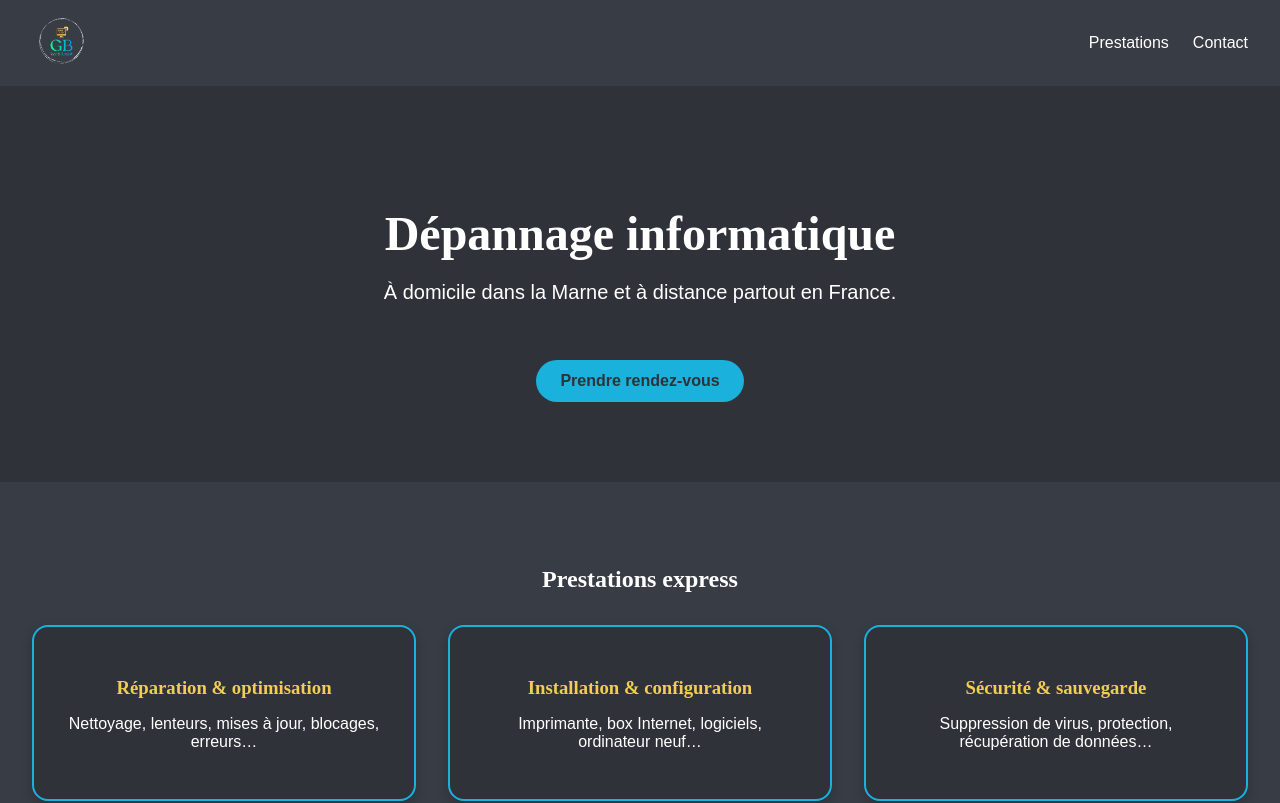
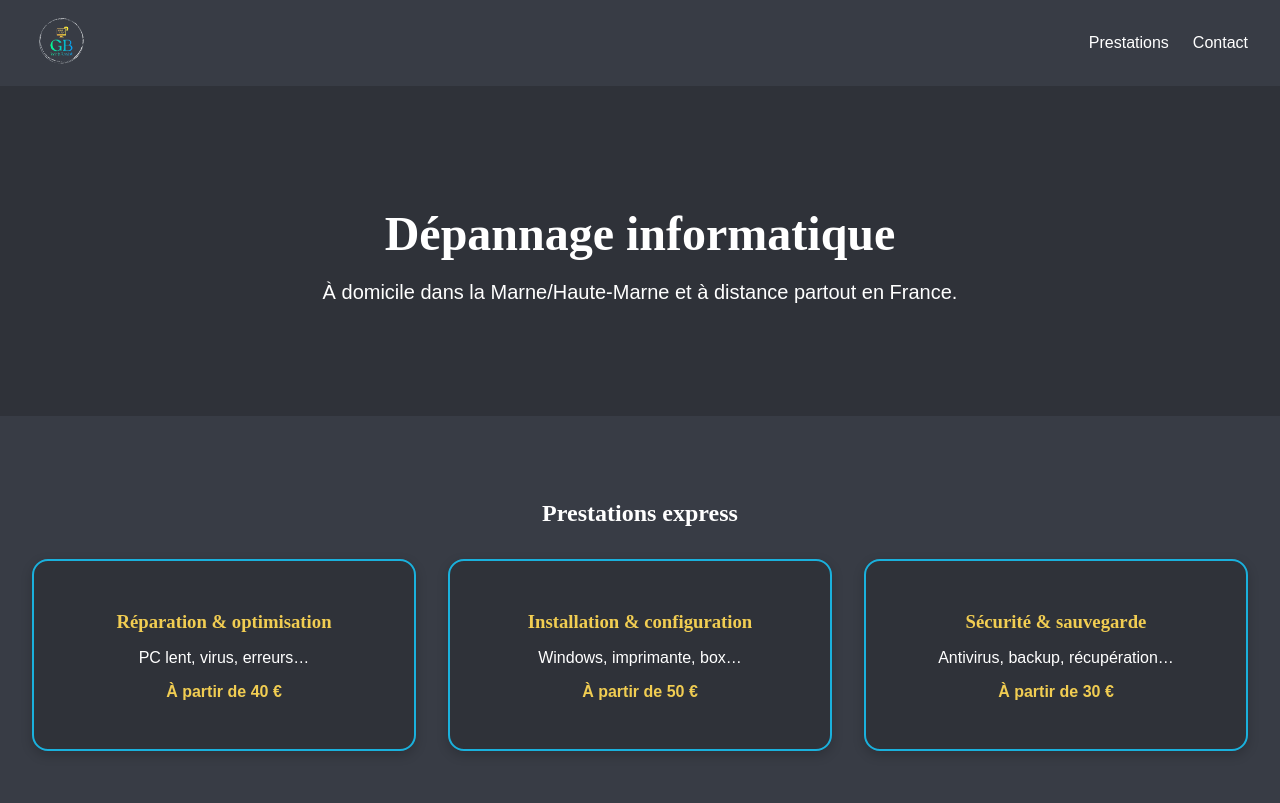
Before and after one commit to GaelleB/gb-webassist-reparationpc, a React (Create React App) app: page / in a window 1280 px wide. Shown: the top 803 px of the page. Built offline with nearby package versions, Linux system fonts and the light colour scheme.

Commit message:
modif card prestations

```diff
--- a/src/App.css
+++ b/src/App.css
@@ -19,6 +19,7 @@ body {
   scroll-behavior: smooth;
 }
 
+/* NAVBAR */
 .navbar {
   background: var(--background-dark);
   display: flex;
@@ -32,12 +33,14 @@ body {
   text-decoration: none;
   color: var(--text-light);
   font-weight: 500;
+  transition: color 0.2s;
 }
 
 .navbar nav a:hover {
   color: var(--accent-color-1);
 }
 
+/* HERO */
 .hero {
   text-align: center;
   padding: 5rem 2rem;
@@ -54,6 +57,7 @@ body {
   margin-bottom: 2rem;
 }
 
+/* SERVICES */
 .services {
   padding: 4rem 2rem;
   background: var(--background-dark);
@@ -78,20 +82,28 @@ body {
   border-radius: 1rem;
   box-shadow: 0 4px 12px rgba(0, 0, 0, 0.2);
   transition: transform 0.25s, border-color 0.25s, box-shadow 0.25s;
+  text-align: center;
 }
 
 .card:hover {
-  transform: translateY(-6px);
+  transform: translateY(-5px);
   border-color: var(--accent-color-1);
-  box-shadow: 0 8px 20px rgba(0, 0, 0, 0.3);
+  box-shadow: 0 8px 16px rgba(0, 0, 0, 0.3);
 }
 
 .card h3 {
   font-family: var(--font-heading);
   color: var(--secondary-color);
-  margin-bottom: 0.5rem;
+  margin-bottom: 1rem;
 }
 
+.card .price {
+  font-weight: bold;
+  color: var(--secondary-color);
+  margin-top: 1rem;
+}
+
+/* CONTACT */
 .contact {
   text-align: center;
   padding: 4rem 2rem;
@@ -106,6 +118,7 @@ body {
   margin: 0.5rem 0;
 }
 
+/* BUTTONS */
 .btn {
   display: inline-block;
   margin-top: 1.5rem;
@@ -115,13 +128,15 @@ body {
   border-radius: 999px;
   text-decoration: none;
   font-weight: 600;
-  transition: transform 0.2s;
+  transition: transform 0.2s, background 0.2s;
 }
 
 .btn:hover {
   transform: translateY(-3px);
+  background: var(--accent-color-1);
 }
 
+/* FOOTER */
 footer {
   background: var(--background-dark);
   text-align: center;
--- a/src/App.js
+++ b/src/App.js
@@ -19,25 +19,30 @@ function App() {
         {/* HERO */}
         <section id="hero" className="hero">
           <h1>Dépannage informatique</h1>
-          <p>À domicile dans la Marne et à distance partout en France.</p>
-          <a href="https://calendly.com/gaelleboucher-dev/30min" className="btn">Prendre rendez-vous</a>
+          <p>À domicile dans la Marne/Haute-Marne et à distance partout en France.</p>
         </section>
 
         {/* PRESTATIONS */}
         <section id="services" className="services">
           <h2>Prestations express</h2>
           <div className="cards">
+            {/* Card 1 */}
             <div className="card">
               <h3>Réparation & optimisation</h3>
-              <p>Nettoyage, lenteurs, mises à jour, blocages, erreurs…</p>
+              <p>PC lent, virus, erreurs…</p>
+              <p className="price">À partir de 40 €</p>
             </div>
+
             <div className="card">
               <h3>Installation & configuration</h3>
-              <p>Imprimante, box Internet, logiciels, ordinateur neuf…</p>
+              <p>Windows, imprimante, box…</p>
+              <p className="price">À partir de 50 €</p>
             </div>
+
             <div className="card">
               <h3>Sécurité & sauvegarde</h3>
-              <p>Suppression de virus, protection, récupération de données…</p>
+              <p>Antivirus, backup, récupération…</p>
+              <p className="price">À partir de 30 €</p>
             </div>
           </div>
         </section>
@@ -48,7 +53,6 @@ function App() {
           <p>📍 Vanault-les-Dames (51) et à distance</p>
           <p>📞 <a href="tel:+33674841793">06 74 94 17 93</a></p>
           <p>✉️ <a href="mailto:gaelleboucher.dev@gmail.com">gaelleboucher.dev@gmail.com</a></p>
-          <a href="https://calendly.com/gaelleboucher-dev/30min" className="btn">Prendre rendez-vous</a>
         </section>
       </main>
 
```
